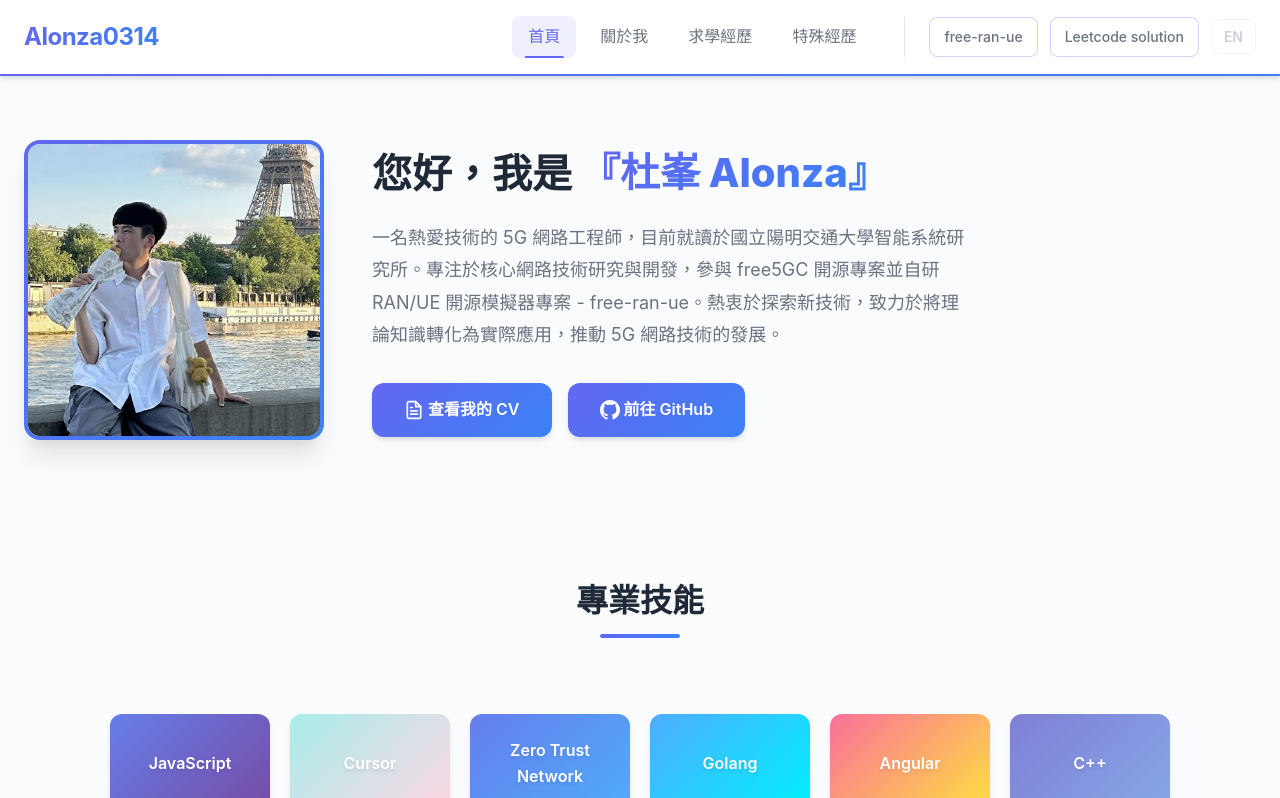
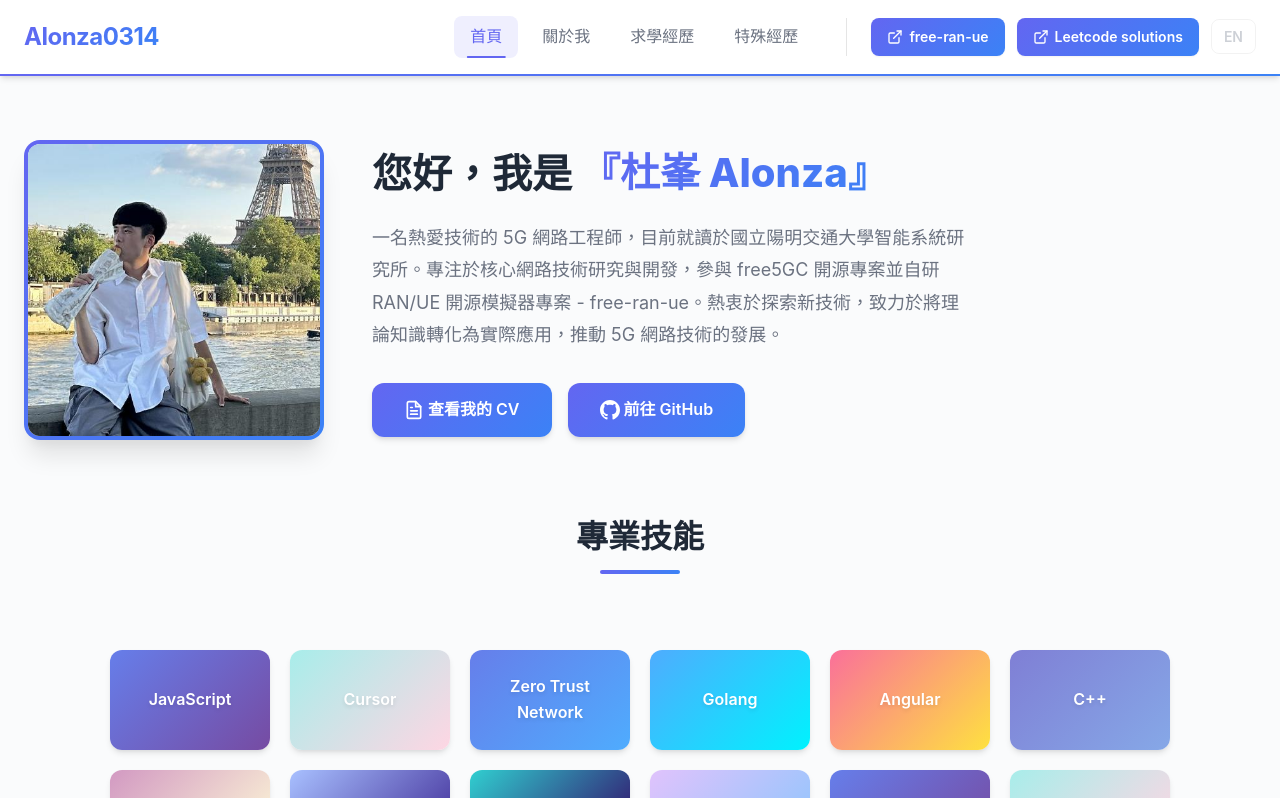
Before and after one commit to Alonza0314/alonza0314.github.io, a React (Vite) app: page / in a window 1280 px wide. Shown: the top 798 px of the page. Built offline with nearby package versions, Linux system fonts and the light colour scheme.

Commit message:
fix: gap in home page

```diff
--- a/src/components/Header.css
+++ b/src/components/Header.css
@@ -93,21 +93,27 @@
 }
 
 .external-link {
-  padding: 0.5rem 0.875rem;
+  display: inline-flex;
+  align-items: center;
+  gap: 0.375rem;
+  padding: 0.5rem 1rem;
   font-size: 0.875rem;
-  color: var(--text-secondary);
-  border: 1px solid rgba(99, 102, 241, 0.3);
+  color: white;
+  background: linear-gradient(135deg, var(--primary-color), var(--secondary-color));
+  border: none;
   border-radius: var(--radius-md);
   transition: all var(--transition-base);
-  font-weight: 500;
+  font-weight: 600;
+  box-shadow: var(--shadow-sm);
 }
 
 .external-link:hover {
-  color: var(--primary-color);
-  background-color: rgba(99, 102, 241, 0.1);
-  border-color: var(--primary-color);
   transform: translateY(-2px);
-  box-shadow: var(--shadow-sm);
+  box-shadow: 0 6px 12px rgba(99, 102, 241, 0.3);
+}
+
+.external-link svg {
+  flex-shrink: 0;
 }
 
 .lang-switch {
@@ -162,7 +168,13 @@
   }
 
   .external-link {
-    padding: 0.375rem 0.625rem;
+    padding: 0.375rem 0.75rem;
     font-size: 0.8125rem;
+    gap: 0.25rem;
+  }
+
+  .external-link svg {
+    width: 14px;
+    height: 14px;
   }
 }
--- a/src/components/Header.tsx
+++ b/src/components/Header.tsx
@@ -38,6 +38,20 @@ const Header = () => {
               rel="noopener noreferrer"
               className="external-link"
             >
+              <svg
+                width="16"
+                height="16"
+                viewBox="0 0 24 24"
+                fill="none"
+                stroke="currentColor"
+                strokeWidth="2"
+                strokeLinecap="round"
+                strokeLinejoin="round"
+              >
+                <path d="M18 13v6a2 2 0 0 1-2 2H5a2 2 0 0 1-2-2V8a2 2 0 0 1 2-2h6"></path>
+                <polyline points="15 3 21 3 21 9"></polyline>
+                <line x1="10" y1="14" x2="21" y2="3"></line>
+              </svg>
               free-ran-ue
             </a>
             <a
@@ -46,7 +60,21 @@ const Header = () => {
               rel="noopener noreferrer"
               className="external-link"
             >
-              Leetcode solution
+              <svg
+                width="16"
+                height="16"
+                viewBox="0 0 24 24"
+                fill="none"
+                stroke="currentColor"
+                strokeWidth="2"
+                strokeLinecap="round"
+                strokeLinejoin="round"
+              >
+                <path d="M18 13v6a2 2 0 0 1-2 2H5a2 2 0 0 1-2-2V8a2 2 0 0 1 2-2h6"></path>
+                <polyline points="15 3 21 3 21 9"></polyline>
+                <line x1="10" y1="14" x2="21" y2="3"></line>
+              </svg>
+              Leetcode solutions
             </a>
             {/* 語言切換按鈕（保留但未實現） */}
             <button className="lang-switch" disabled title="即將推出">
--- a/src/pages/Home.css
+++ b/src/pages/Home.css
@@ -1,7 +1,6 @@
 .home-page {
   display: flex;
   flex-direction: column;
-  gap: 4rem;
 }
 
 /* Hero Section */
```
